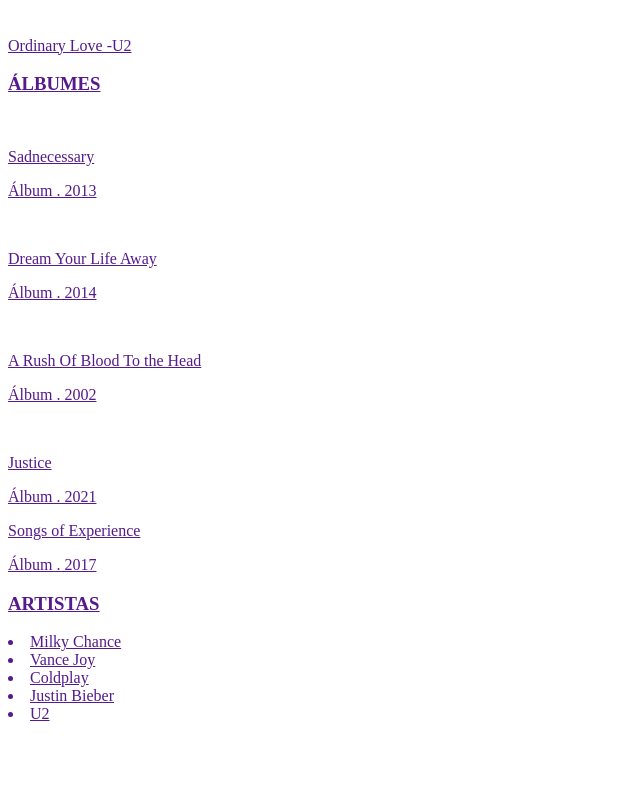
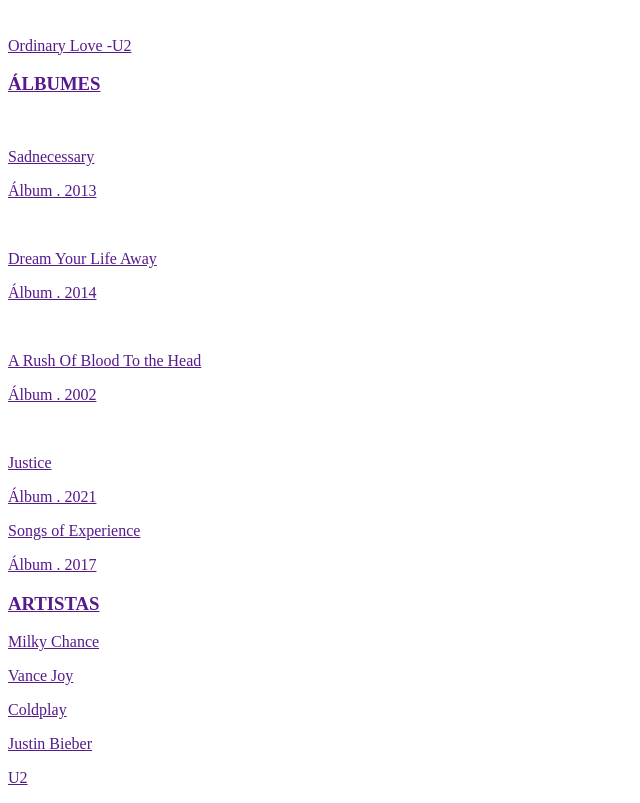
Before and after one commit to sofialopez30/practica-integradora1, a plain HTML site: page index.html in a window 1280 px wide. Shown: the part 377-1180 px from the top of the page, without its empty margins (0-640 px from the left). Before the commit the page ends 1108 px from the top, so only its background shows below. Drawn offline with Linux system fonts and the light colour scheme.

Commit message:
agrego cosas de geres y eso

```diff
--- a/index.html
+++ b/index.html
@@ -8,7 +8,6 @@
 </head>
 <body>
     <h2>HOME</h2>
-
     <section>
         <h3>CANCIONES</h3>
         <section class="content track">
@@ -69,21 +68,21 @@
 
 
 
-
         </section>
 
         <section>
             <h3>ARTISTAS</h3>
 
             <article>
-
-                <li>Milky Chance</li>
-                <li>Vance Joy</li>
-                <li>Coldplay</li>
-                <li>Justin Bieber</li>
-                <li>U2</li>
+                <p>Milky Chance</p>
+                <p>Vance Joy</p>
+                <p>Coldplay</p>
+                <p>Justin Bieber</p>
+                <p>U2</p>
 
             </article>
+        </section>
+
     </section>
 
 
```
Also changed, not shown: genres.html (+12 -0 lines), search-results.html (+12 -0 lines), 1 other file.
